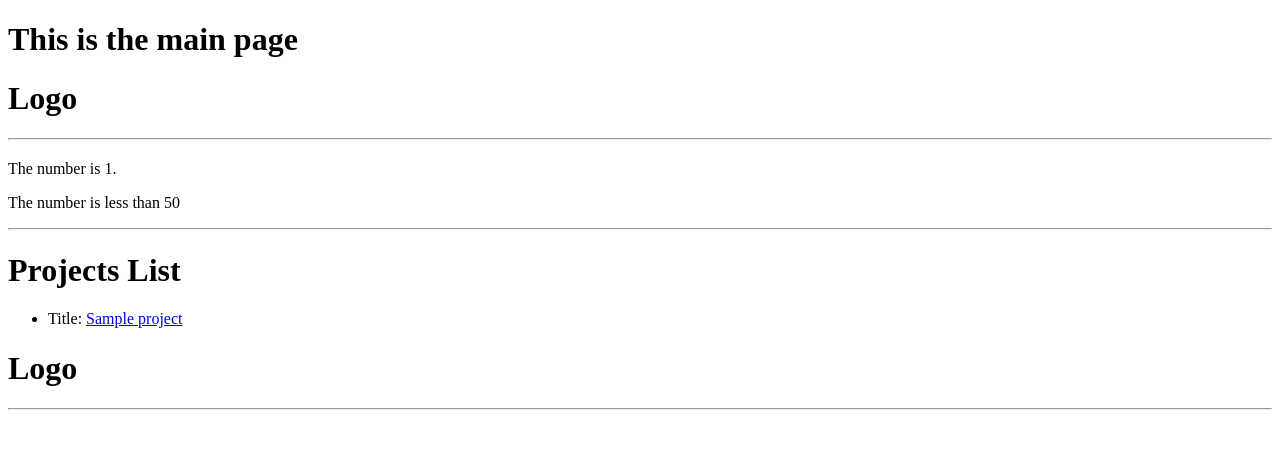
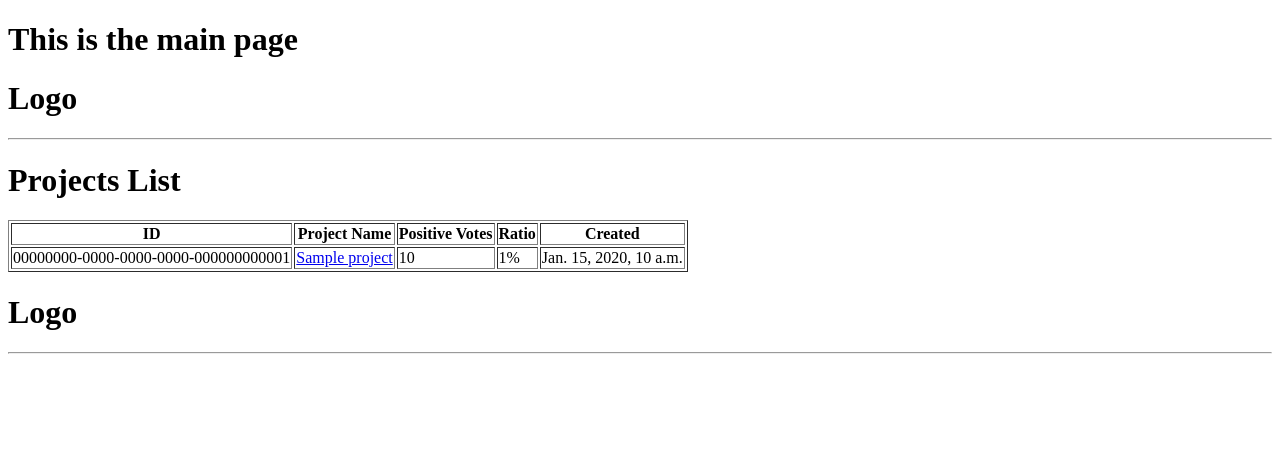
Before and after one commit to York13Pud/python-django-training, a Django app: template devsearch/projects/templates/projects/projects.html in a window 1280 px wide. Shown: the top 449 px of the page. Run offline with Django 3.2, Linux system fonts and the light colour scheme; tables that the repository leaves empty hold one stand-in row (values such as "Sample post"); the template is opened without the code that fills it: values that come from a table or form of the project are taken from there, most other values are stand-ins (such as "Sample title", 1, 10 or a date in 2020).

Commit message:
Updated layout and data sources

```diff
--- a/devsearch/projects/templates/projects/projects.html
+++ b/devsearch/projects/templates/projects/projects.html
@@ -10,26 +10,28 @@
         {% extends 'main.html' %}
 
             {% block content %}
+                <h1>Projects List</h1>
 
-            <h2>{{ message }}</h2>
-            <p>The number is {{ number }}.</p>
+                <table border=1>
+                    <tr>
+                        <th>ID</th>
+                        <th>Project Name</th>
+                        <th>Positive Votes</th>
+                        <th>Ratio</th>
+                        <th>Created</th>
+                    </tr>
 
-            {% if number < 50 %}
-                <p>The number is less than 50</p>
-            {% elif number == 50 %}
-                <p>The number is equal to 50</p>
-            {% else %}
-                <p>The number is more than 50</p>
-            {% endif %}
+                    {% for project in projects %}
+                        <tr>
+                            <td>{{ project.id }}</td>
+                            <td><a href="{% url 'project' project.id %}"> {{ project.title }}</a></td>
+                            <td>{{ project.vote_totals }}</td>
+                            <td>{{ project.vote_ratio }}%</td>
+                            <td>{{ project.created }}</td>
+                        </tr>
+                    {% endfor %}
 
-
-            <hr>
-            <h1>Projects List</h1>
-            <ul>
-                {% for project in projects %}
-                    <li>Title: <a href="{% url 'project' project.id %}"> {{ project.title }}</a></li>
-                {% endfor %}
-            </ul>
+                </table>
 
         {% endblock %}
     </body>
```
Also changed, not shown: devsearch/projects/templates/projects/project.html (+8 -2 lines). Lines whose indentation alone changed are shown as unchanged.
